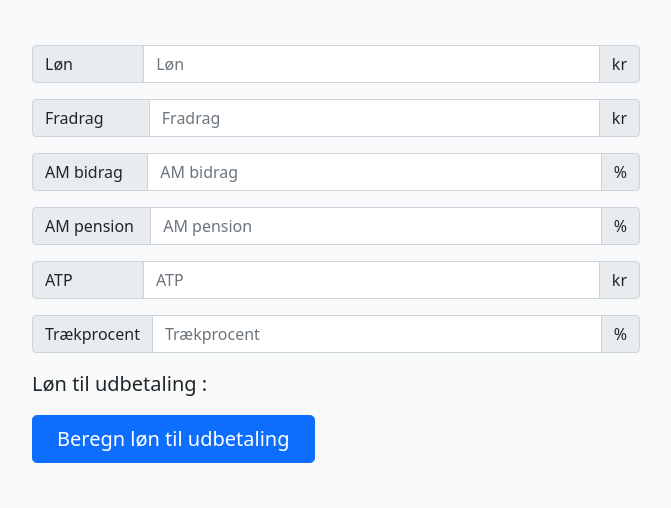
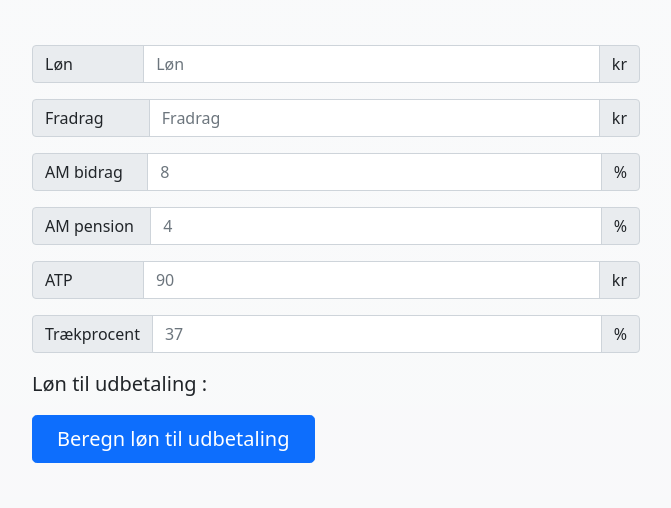
Before and after one commit to Slitch/loen-beregner, a plain HTML site: page boot.html in a window 1280 px wide. Shown: the part 104-612 px from the top of the page, without its empty margins (304-975 px from the left). Drawn offline with nearby package versions, Linux system fonts and the light colour scheme.

Commit message:
Update boot.html
change numbers in placeholder

```diff
--- a/boot.html
+++ b/boot.html
@@ -56,25 +56,25 @@
 
       <div class="input-group mb-3">
         <span class="input-group-text">AM bidrag&nbsp;&nbsp;&nbsp;</span>
-        <input type="text" class="form-control" id="input_am_bidrag_pro" placeholder="AM bidrag"oninput="this.value = this.value.replace(/[^0-9.]/g, '').replace(/(\..*)\./g, '$1');" />
+        <input type="text" class="form-control" id="input_am_bidrag_pro" placeholder="8"oninput="this.value = this.value.replace(/[^0-9.]/g, '').replace(/(\..*)\./g, '$1');" />
         <span class="input-group-text">%</span>
       </div>
 
       <div class="input-group mb-3">
         <span class="input-group-text">AM pension&nbsp;</span>
-        <input type="text" class="form-control" id="input_am_pension_pro" placeholder="AM pension" oninput="this.value = this.value.replace(/[^0-9.]/g, '').replace(/(\..*)\./g, '$1');" />
+        <input type="text" class="form-control" id="input_am_pension_pro" placeholder="4" oninput="this.value = this.value.replace(/[^0-9.]/g, '').replace(/(\..*)\./g, '$1');" />
         <span class="input-group-text">%</span>
       </div>
 
       <div class="input-group mb-3">
         <span class="input-group-text">ATP&nbsp;&nbsp;&nbsp;&nbsp;&nbsp;&nbsp;&nbsp;&nbsp;&nbsp;&nbsp;&nbsp;&nbsp;&nbsp;&nbsp;</span>
-        <input type="text" class="form-control" id="input_atp_pension" placeholder="ATP" oninput="this.value = this.value.replace(/[^0-9.]/g, '').replace(/(\..*)\./g, '$1');" />
+        <input type="text" class="form-control" id="input_atp_pension" placeholder="90" oninput="this.value = this.value.replace(/[^0-9.]/g, '').replace(/(\..*)\./g, '$1');" />
         <span class="input-group-text">kr</span>
       </div>
 
       <div class="input-group mb-3">
         <span class="input-group-text">Trækprocent</span>
-        <input type="text" class="form-control" id="input_traekprocent" placeholder="Trækprocent" oninput="this.value = this.value.replace(/[^0-9.]/g, '').replace(/(\..*)\./g, '$1');" />
+        <input type="text" class="form-control" id="input_traekprocent" placeholder="37" oninput="this.value = this.value.replace(/[^0-9.]/g, '').replace(/(\..*)\./g, '$1');" />
         <span class="input-group-text">%</span>
       </div>
 
```
